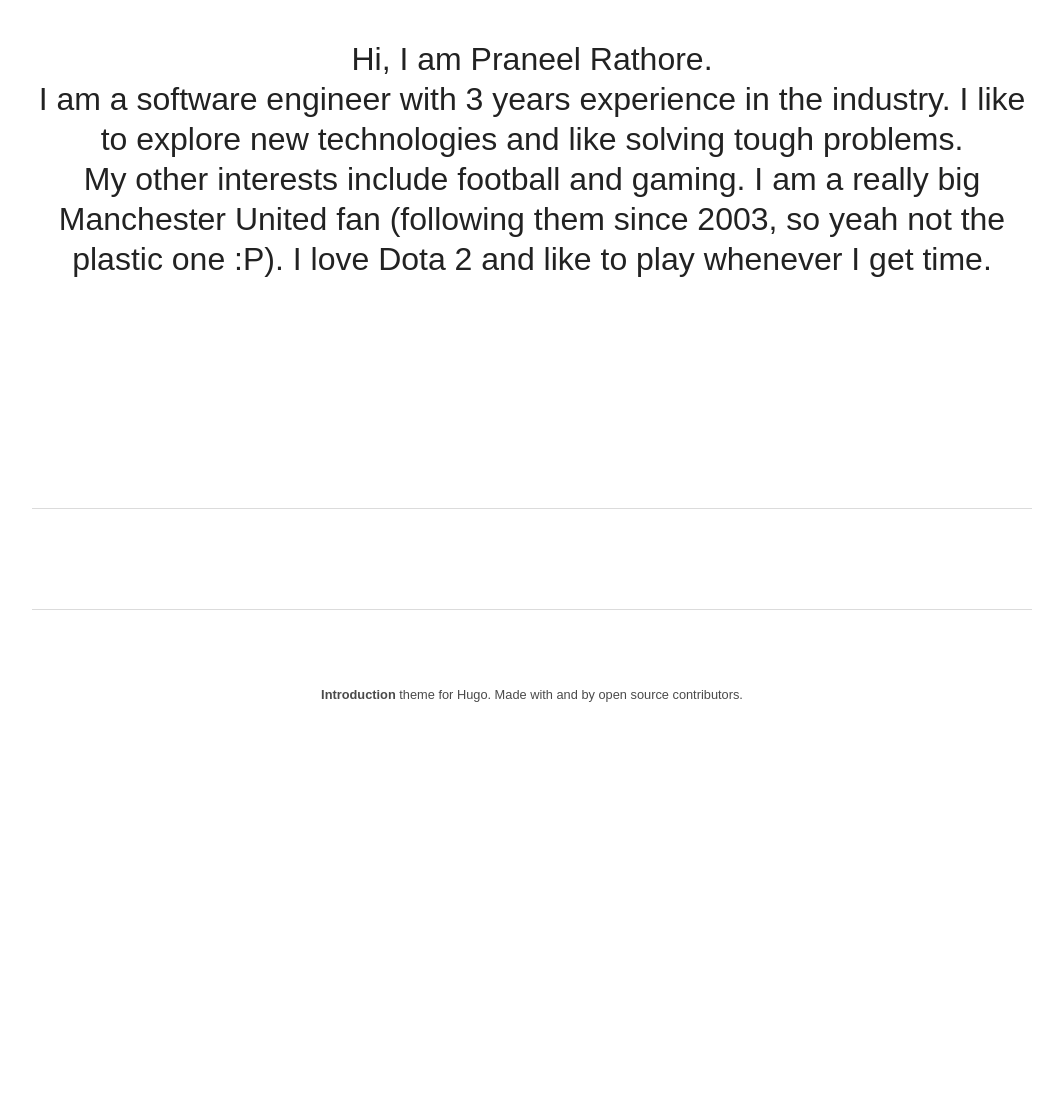
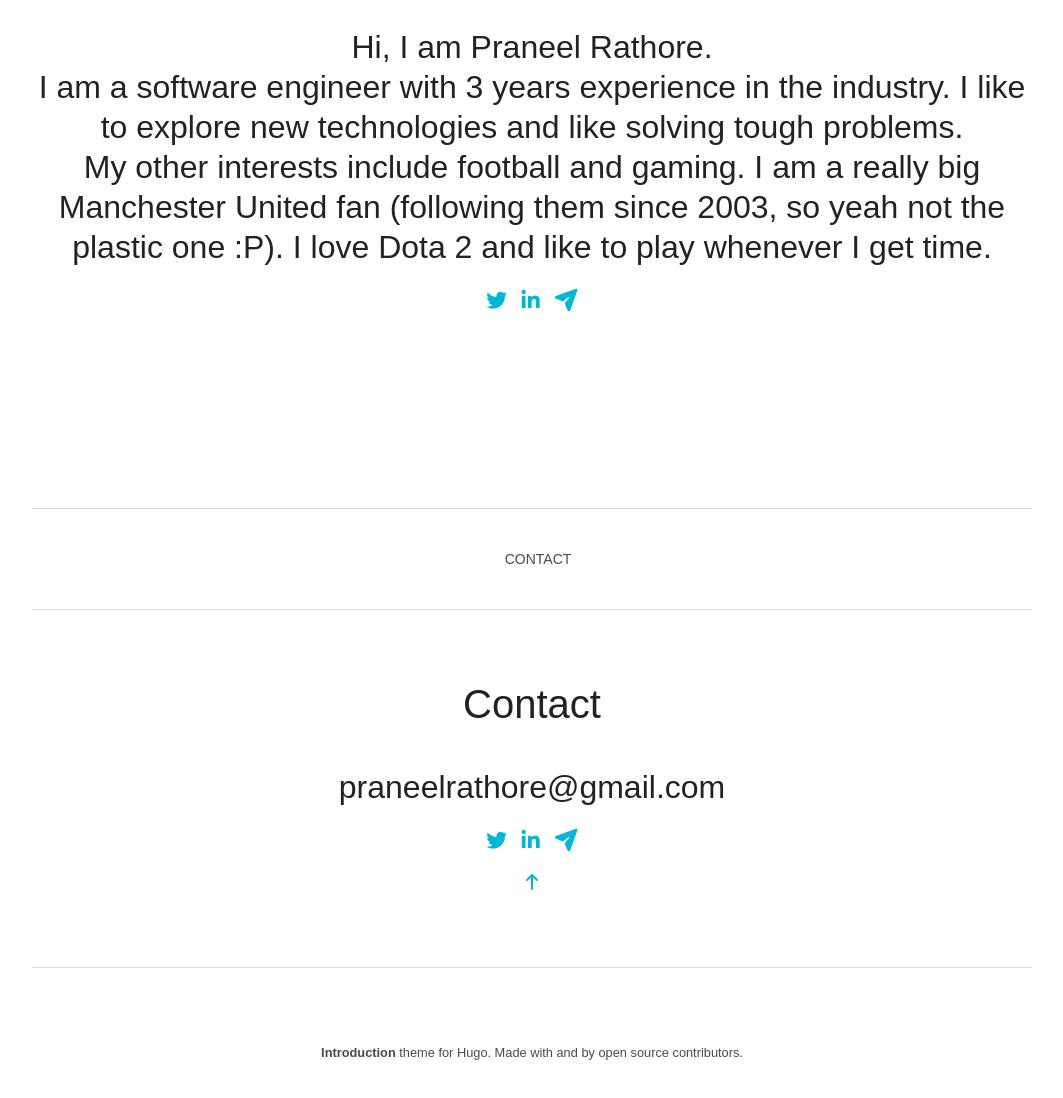
Before and after one commit to praneelrathore/praneelrathore.github.io, a plain HTML site: page index.html in a window 1280 px wide. Shown: the part 166-1264 px from the top of the page, without its empty margins (108-1171 px from the left). Before the commit the page ends 920 px from the top, so only its background shows below. Drawn offline with Linux system fonts and the light colour scheme; a web font is replaced by a local one.

Commit message:
Adding contact info

```diff
--- a/index.html
+++ b/index.html
@@ -73,6 +73,18 @@
                     <div class="fade-in three">
                         <div class="social-icons">
 
+    <a href="https://twitter.com/praneelrathore" >
+        <i class="fab fab fa-twitter"></i>
+    </a>
+
+    <a href="https://www.linkedin.com/in/praneel-rathore-66215bba/" >
+        <i class="fab fab fa-linkedin-in"></i>
+    </a>
+
+    <a href="mailto:praneelrathore@gmail.com" >
+        <i class="fas fab fa-paper-plane"></i>
+    </a>
+
 </div>
 
                     </div>
@@ -113,6 +125,10 @@
 
 
 
+            <a class="navbar-item" href="#contact">Contact</a>
+
+
+
 
 
 
@@ -136,6 +152,49 @@
 
 
 
+
+
+
+        <div class="section" id="contact">
+            <div class="container has-text-centered">
+                <h2 class="title is-2">Contact</h2>
+                <div class="markdown">
+
+                </div>
+
+
+                <h3 class="subtitle is-3 has-text-centered top-pad">
+                    <a href="mailto:praneelrathore@gmail.com">praneelrathore@gmail.com</a>
+                </h3>
+
+                <div class="social-icons">
+
+    <a href="https://twitter.com/praneelrathore" >
+        <i class="fab fab fa-twitter"></i>
+    </a>
+
+    <a href="https://www.linkedin.com/in/praneel-rathore-66215bba/" >
+        <i class="fab fab fa-linkedin-in"></i>
+    </a>
+
+    <a href="mailto:praneelrathore@gmail.com" >
+        <i class="fas fab fa-paper-plane"></i>
+    </a>
+
+</div>
+
+            </div>
+
+            <div class="container has-text-centered top-pad">
+    <a href="#top">
+        <i class="fa fa-arrow-up"></i>
+    </a>
+</div>
+
+        </div>
+        <div class="container">
+            <hr>
+        </div>
 
 
 
```
Also changed, not shown: 404.html (+5 -1 lines), categories/index.html (+4 -0 lines), tags/index.html (+4 -0 lines).
